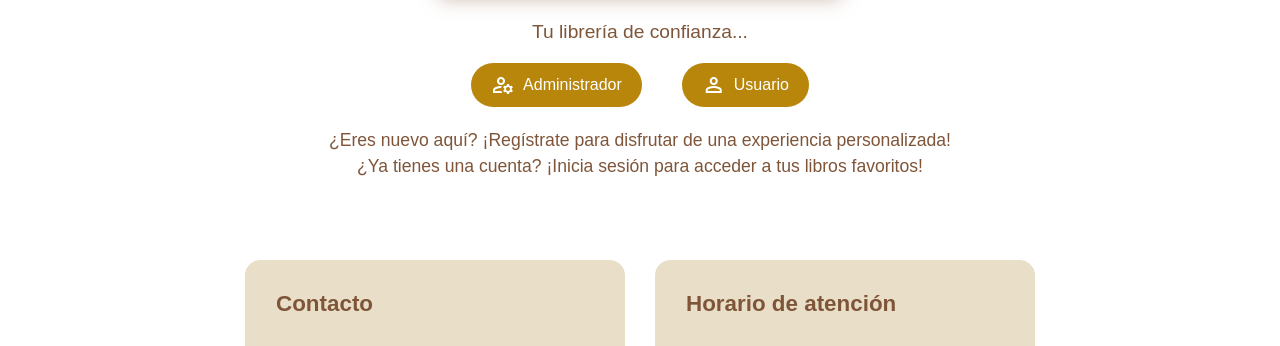
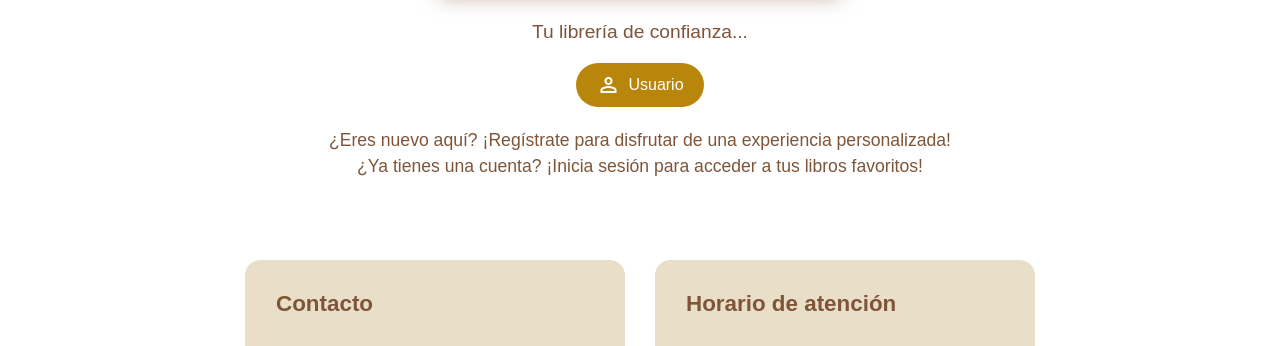
Before and after one commit to Lizvsofi/Lab-Libruarys, a website: page html/index.html in a window 1280 px wide. Shown: the part 413-759 px from the top of the page. Drawn offline with nearby package versions, Linux system fonts and the light colour scheme.

Commit message:
modificacion

```diff
--- a/html/index.html
+++ b/html/index.html
@@ -63,10 +63,7 @@
 
 
    <div class="containerbnt">
-        <a href="Inicioadministrador.html" class="button">
-            <span class="material-symbols-outlined">manage_accounts</span>
-            Administrador
-        </a>
+
 
         <a href="Iniciousuario.html" class="button">
             <span class="material-symbols-outlined">person</span>
```
